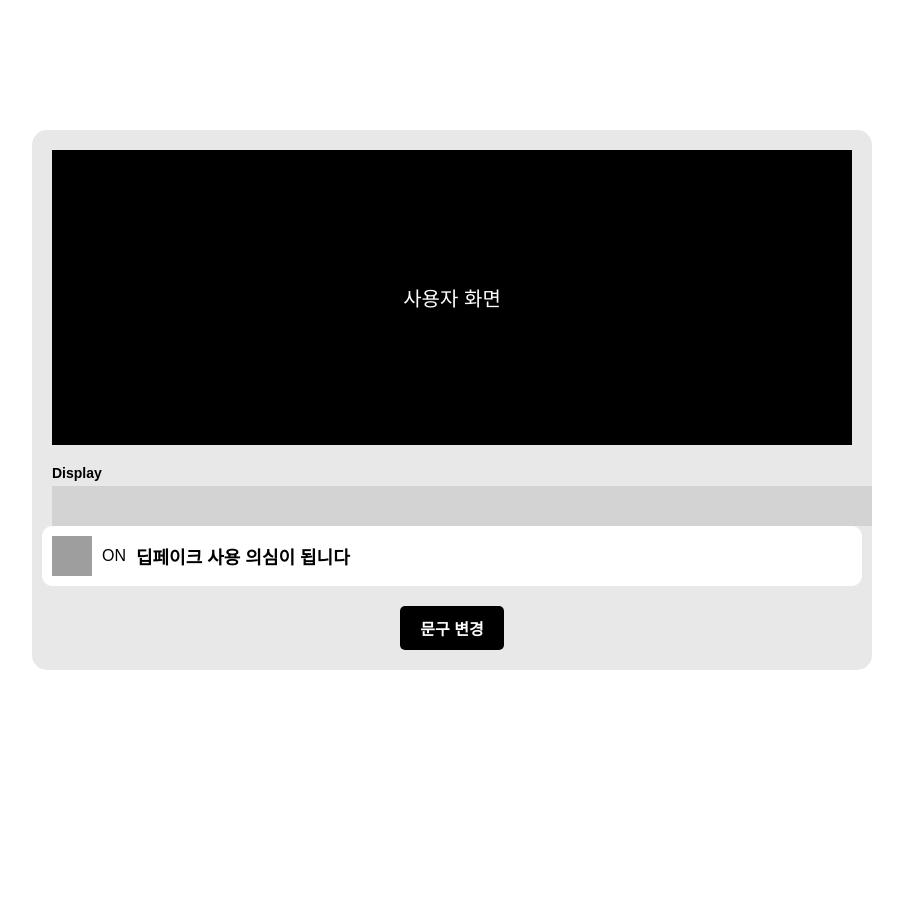
After one commit to InViBaeTo/CodeKIRI, a Java web app: page /detection in a window 1280 px wide. The commit adds this page. Shown: the whole page, without its empty margins (188-1091 px from the left). Run offline with Tomcat 11, a stand-in JSP engine, Linux system fonts and the light colour scheme; grey boxes are pictures that could not be loaded.

Commit message:
오요한/2024.10.18/실시간 감지 페이지 틀 제작

```diff
--- /dev/null
+++ b/DFD/src/main/webapp/WEB-INF/views/detection.jsp
@@ -0,0 +1,54 @@
+<%@ page language="java" contentType="text/html; charset=UTF-8" pageEncoding="UTF-8"%>
+<!DOCTYPE html>
+<html lang="ko">
+<head>
+    <meta charset="UTF-8">
+    <meta name="viewport" content="width=device-width, initial-scale=1.0">
+    <title>Detection Page</title>
+    <link rel="stylesheet" href="${pageContext.request.contextPath}/assets/css/detection.css" />
+    <script>
+        // 문구 변경을 위한 자바스크립트 함수
+        function toggleMessage() {
+            var messageBox = document.getElementById("detection-message");
+            if (messageBox.innerHTML === "딥페이크 사용 의심이 됩니다") {
+                messageBox.innerHTML = "안전한 콘텐츠입니다";
+            } else {
+                messageBox.innerHTML = "딥페이크 사용 의심이 됩니다";
+            }
+        }
+    </script>
+</head>
+<body>
+    <div class="container">
+        <!-- 헤더 -->
+        <header>
+            <div class="header-left">CODE KIRI</div>
+            <div class="header-right">
+                <a href="#">FileTest</a>
+                <a href="#">Detection</a>
+                <a href="#">Logout</a>
+                <a href="#">Mypage</a>
+            </div>
+        </header>
+
+        <!-- 메인 콘텐츠 영역 -->
+        <div class="main-content">
+            <div class="user-screen">사용자 화면</div>
+            <div class="display-bar">
+                <label for="display">Display</label>
+                <input type="text" id="display" name="display" class="display-input" disabled>
+            </div>
+            <div class="detection-bar">
+                <div class="status-icon">
+                    <img src="${pageContext.request.contextPath}/img/icon-green.png" alt="ON" class="status-img">
+                    <span>ON</span>
+                </div>
+                <div id="detection-message" class="detection-message">
+                    딥페이크 사용 의심이 됩니다
+                </div>
+            </div>
+            <button onclick="toggleMessage()" class="toggle-button">문구 변경</button> <!-- 문구 변경 버튼 -->
+        </div>
+    </div>
+</body>
+</html>
--- /dev/null
+++ b/DFD/src/main/webapp/assets/css/detection.css
@@ -0,0 +1,142 @@
+@charset "UTF-8";
+
+/* 전체 레이아웃 설정 */
+body, html {
+    margin: 0;
+    padding: 0;
+    height: 100%;
+    width: 100%;
+    display: flex;
+    justify-content: center;
+    align-items: center;
+    font-family: 'Arial', sans-serif;
+    background-color: #f2f2f2;
+}
+
+.container {
+    width: 1440px;
+    height: 1024px;
+    background-color: white;
+    display: flex;
+    flex-direction: column;
+    justify-content: center;
+    align-items: center;
+    position: relative;
+}
+
+/* 헤더 스타일 */
+header {
+    width: 100%;
+    height: 80px;
+    padding: 20px;
+    display: flex;
+    justify-content: space-between;
+    align-items: center;
+    position: absolute;
+    top: 0;
+    left: 0;
+    color: black;
+    font-weight: bold;
+}
+
+.header-left {
+    font-size: 24px;
+    font-family: 'Notable', sans-serif;
+}
+
+.header-right a {
+    font-size: 18px;
+    text-decoration: none;
+    color: black;
+    margin-left: 15px;
+    font-weight: bold;
+}
+
+/* 메인 콘텐츠 */
+.main-content {
+    width: 800px;
+    height: 500px;
+    display: flex;
+    flex-direction: column;
+    align-items: center;
+    justify-content: space-between;
+    padding: 20px;
+    background-color: #e8e8e8;
+    border-radius: 15px;
+}
+
+/* 사용자 화면 */
+.user-screen {
+    width: 100%;
+    height: 300px;
+    background-color: black;
+    color: white;
+    display: flex;
+    justify-content: center;
+    align-items: center;
+    font-size: 20px;
+    margin-bottom: 20px;
+}
+
+/* 디스플레이 바 */
+.display-bar {
+    width: 100%;
+    display: flex;
+    flex-direction: column;
+    align-items: flex-start;
+}
+
+.display-bar label {
+    font-size: 14px;
+    font-weight: bold;
+    margin-bottom: 5px;
+}
+
+.display-input {
+    width: 100%;
+    height: 40px;
+    background-color: #d3d3d3;
+    border: none;
+    padding: 0 10px;
+    font-size: 16px;
+}
+
+/* 딥페이크 의심 메시지 */
+.detection-bar {
+    display: flex;
+    width: 100%;
+    align-items: center;
+    background-color: white;
+    padding: 10px;
+    border-radius: 10px;
+}
+
+.status-icon {
+    display: flex;
+    align-items: center;
+    margin-right: 10px;
+}
+
+.status-icon img {
+    width: 40px;
+    height: 40px;
+    margin-right: 10px;
+}
+
+.detection-message {
+    font-size: 18px;
+    font-weight: bold;
+    color: black;
+}
+
+.toggle-button {
+    margin-top: 20px;
+    padding: 10px 20px;
+    font-size: 16px;
+    font-weight: bold;
+    background-color: black;
+    color: white;
+    border: none;
+    cursor: pointer;
+    border-radius: 5px;
+}
```
Also changed, not shown: DFD/src/main/java/com/DFD/mainController/detectionController.java (added, +21 -0 lines), DFD/src/main/java/com/DFD/mainController/joinController.java (added, +22 -0 lines), DFD/src/main/java/com/DFD/mainController/loginController.java (added, +23 -0 lines), DFD/src/main/webapp/WEB-INF/views/join.jsp (added, +30 -0 lines), DFD/src/main/webapp/WEB-INF/views/login.jsp (added, +28 -0 lines), DFD/src/main/webapp/WEB-INF/views/main.jsp (+4 -4 lines), DFD/src/main/webapp/assets/css/join.css (added, +64 -0 lines), DFD/src/main/webapp/assets/css/login.css (added, +75 -0 lines).
